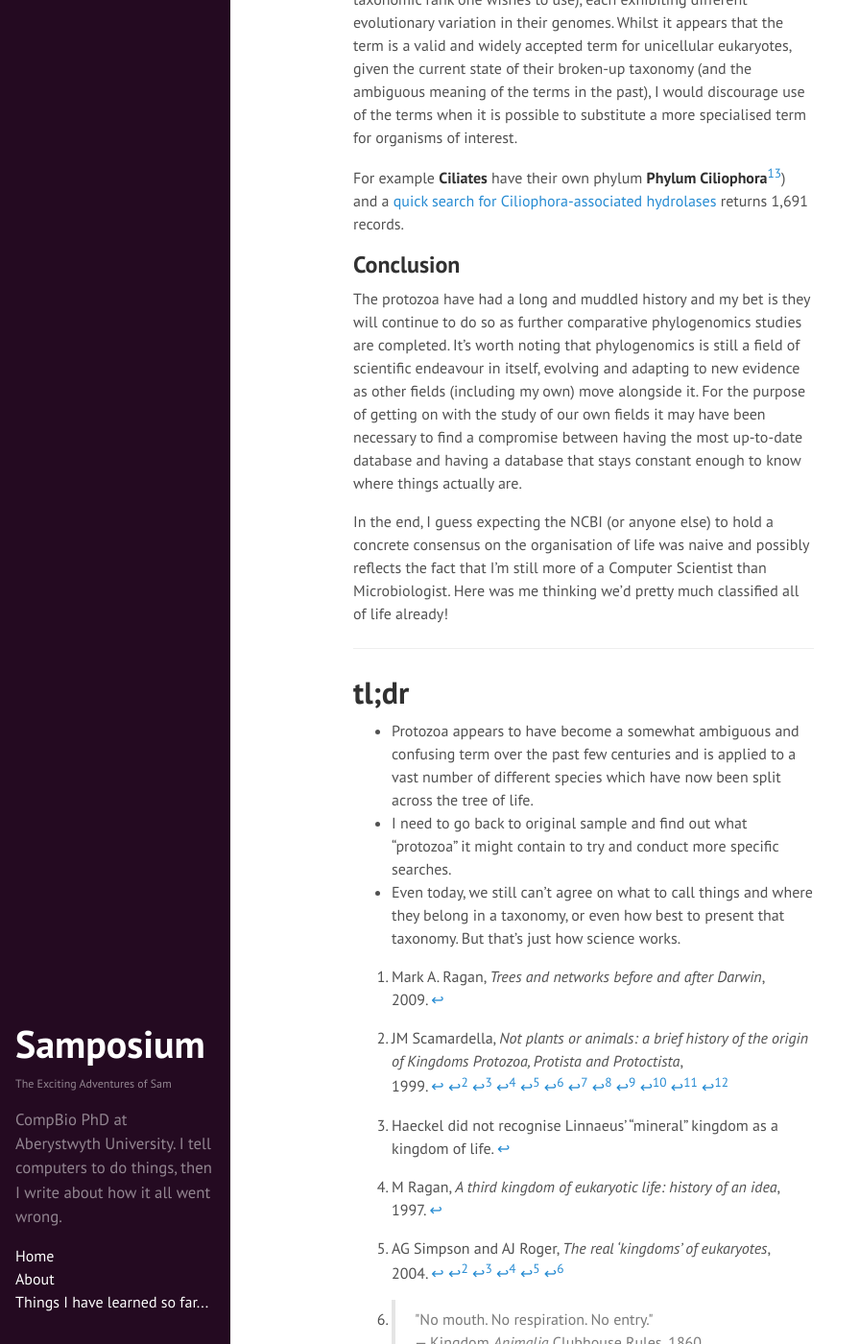
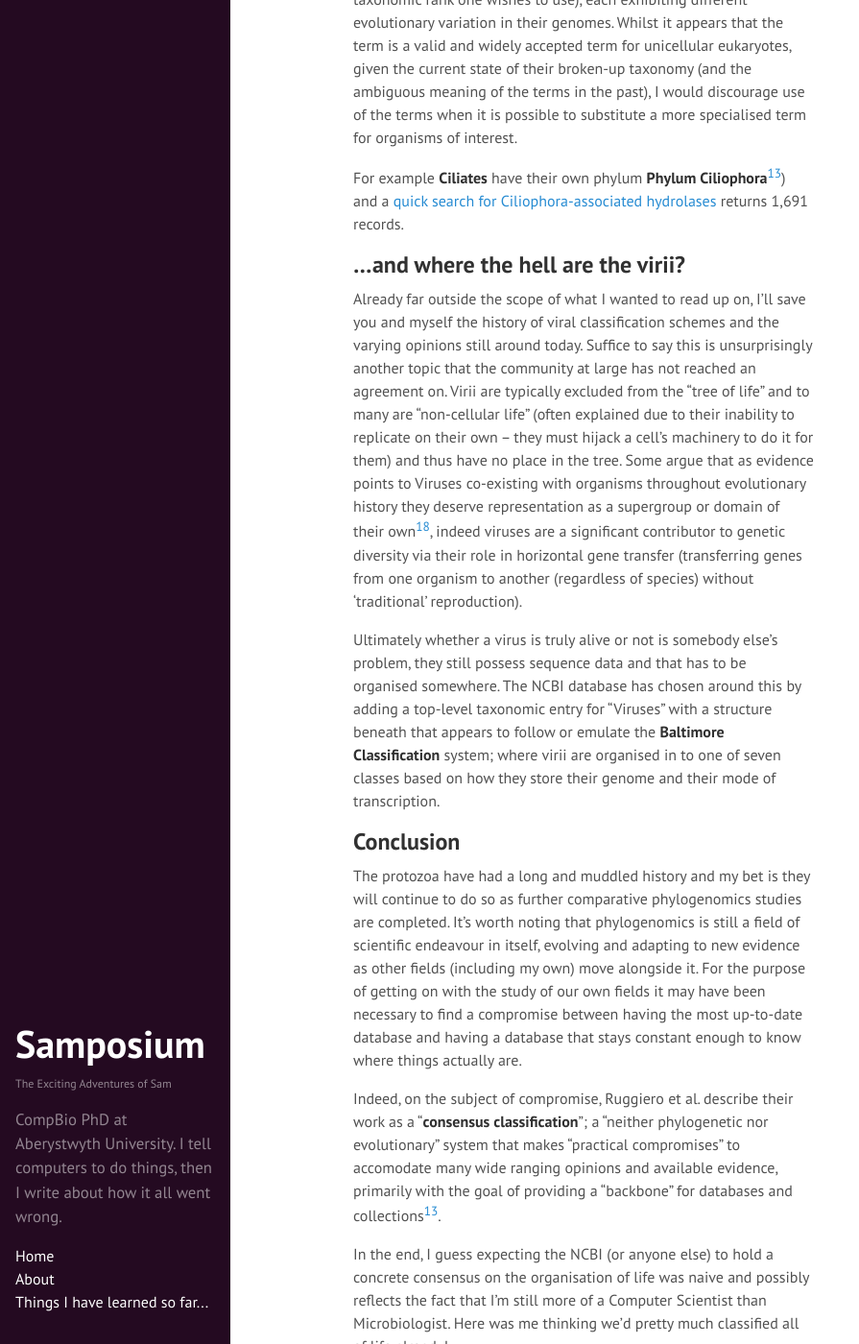
Before and after one commit to SamStudio8/samstudio8.github.io.off, a Jekyll site: the page built from _posts/2015-05-18-playing-phylogenetic-hide-seek.md, in a window 1280 px wide and 1400 px high, scrolled down 15151 px. Shown: the whole window at 96% size, without its empty margins (0-895 px from the left). Built offline with Jekyll 4.4.1, drawn with Linux system fonts in a browser that asks for light colours; Markdown is read by kramdown in place of the engine named in the settings; some of the changed text lies outside the part shown.

Commit message:
what about the virii :(

```diff
--- a/_posts/2015-05-18-playing-phylogenetic-hide-seek.md
+++ b/_posts/2015-05-18-playing-phylogenetic-hide-seek.md
@@ -355,6 +355,24 @@ term for organisms of interest.
 For example **Ciliates** have their own phylum **Phylum Ciliophora**[^15]) and a
 [quick search for Ciliophora-associated hydrolases](http://www.uniprot.org/uniprot/?query=taxonomy%3A%22Ciliophora+%5B5878%5D%22+AND+ec%3A3.*&sort=score) returns 1,691 records.
 
+## ...and where the hell are the virii?
+Already far outside the scope of what I wanted to read up on, I'll save you and myself the history of viral
+classification schemes and the varying opinions still around today. Suffice to say this is unsurprisingly
+another topic that the community at large has not reached an agreement on. Virii are typically
+excluded from the "tree of life" and to many are "non-cellular life" (often explained
+due to their inability to replicate on their own -- they must hijack a cell's machinery to do it for
+them) and thus have no place in the tree. Some argue that as evidence points to Viruses co-existing
+with organisms throughout evolutionary history they deserve representation as a supergroup or domain of
+their own[^2], indeed viruses are a significant
+contributor to genetic diversity via their role in horizontal gene transfer (transferring genes from
+one organism to another (regardless of species) without 'traditional' reproduction).
+
+Ultimately whether a virus is truly alive or not is somebody else's problem, they still possess sequence
+data and that has to be organised somewhere. The NCBI database has chosen  around this by adding a
+top-level taxonomic entry for "Viruses" with a structure beneath that appears to follow or emulate the
+**Baltimore Classification** system; where virii are organised in to one of seven classes based on
+how they store their genome and their mode of transcription.
+
 ## Conclusion
 The protozoa have had a long and muddled history and my bet is they will continue to do so
 as further comparative phylogenomics studies are completed. It's worth noting that phylogenomics
@@ -362,6 +380,11 @@ is still a field of scientific endeavour in itself, evolving and adapting to new
 fields (including my own) move alongside it. For the purpose of getting on with the study of our own
 fields it may have been necessary to find a compromise between having the most up-to-date database
 and having a database that stays constant enough to know where things actually are.
+
+Indeed, on the subject of compromise, Ruggiero et al. describe their work as a "**consensus classification**";
+a "neither phylogenetic nor evolutionary" system that makes "practical compromises" to accomodate many
+wide ranging opinions and available evidence, primarily with the goal of providing a "backbone" for
+databases and collections[^15].
 
 In the end, I guess expecting the NCBI (or anyone else) to hold a concrete consensus on the
 organisation of life was naive and possibly reflects the fact that I'm still more of a Computer Scientist
```
